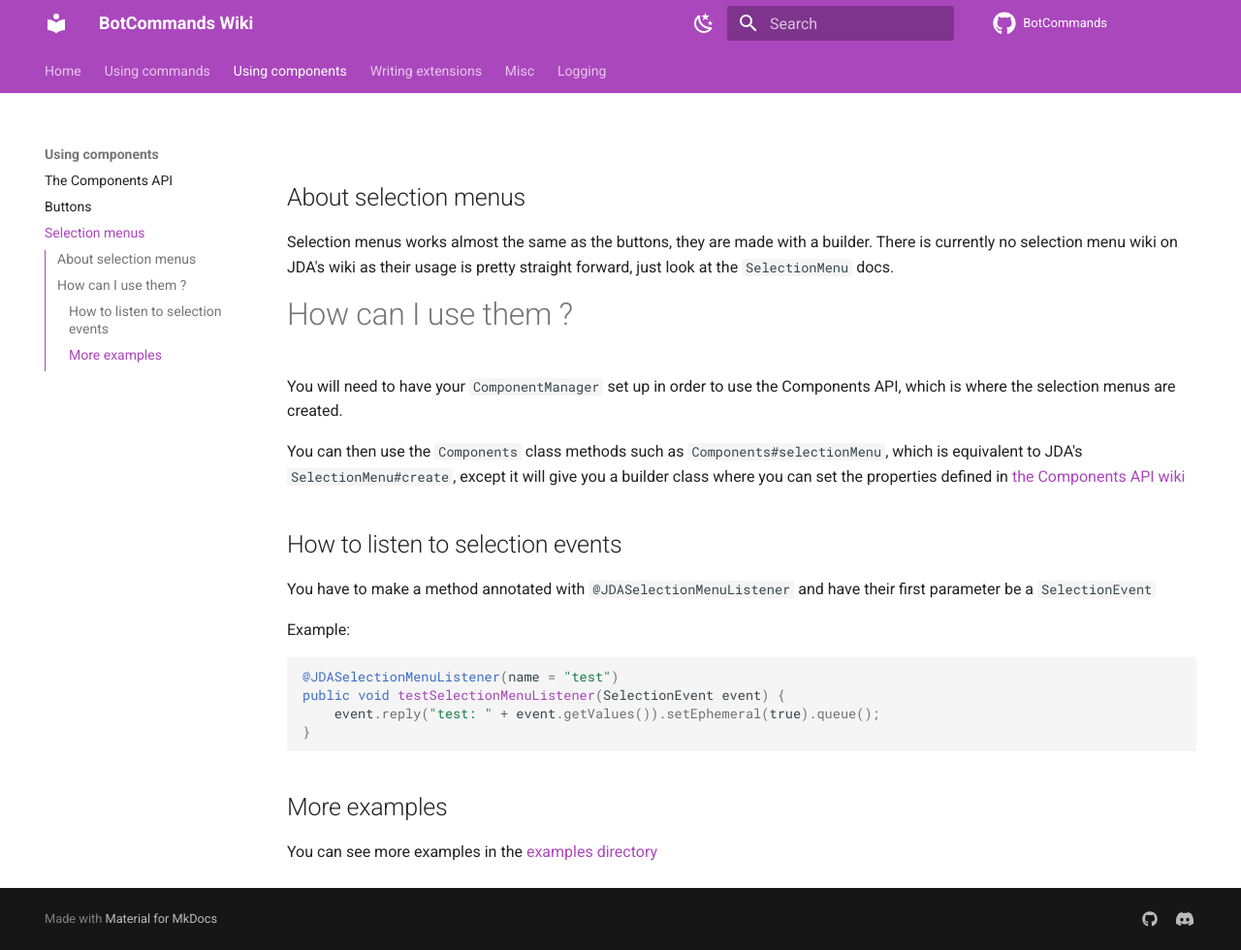
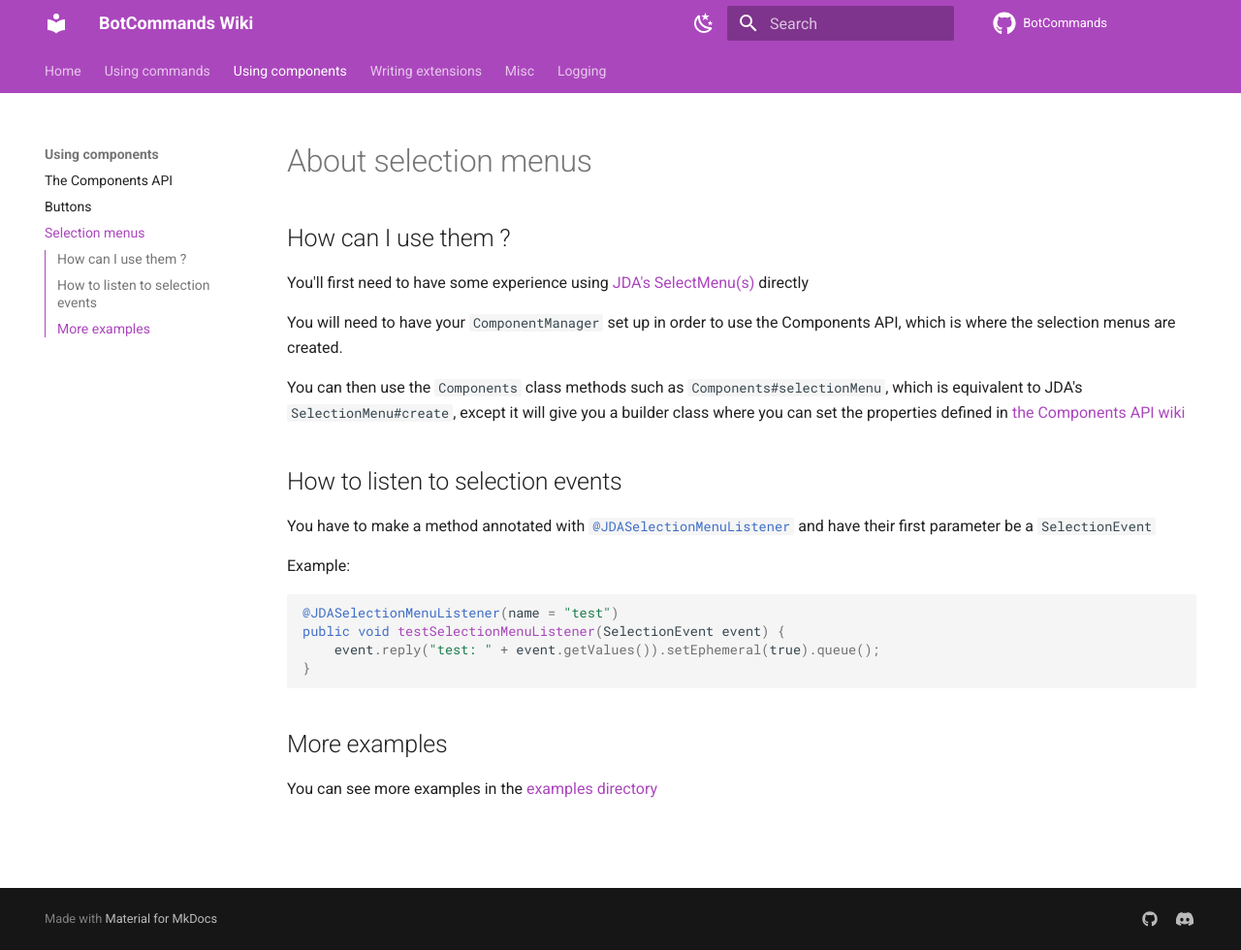
Before and after one commit to freya022/BotCommands-Wiki, an MkDocs documentation site: the page built from docs/using-components/Selection-menus.md, in a window 1280 px wide and 980 px high. Shown: the whole window at 97% size. Built offline with MkDocs 1.6.1 and Material for MkDocs 9.7.7, drawn with Linux system fonts in a browser that asks for light colours; comment, search, counter and statistics services are not loaded.

Commit message:
More fixes

````diff
--- a/docs/using-components/Selection-menus.md
+++ b/docs/using-components/Selection-menus.md
@@ -1,15 +1,14 @@
-## About selection menus
+# About selection menus
+## How can I use them ?
+You'll first need to have some experience using [JDA's SelectMenu(s)](https://jda.wiki/using-jda/interactions/#selection-menus-dropdowns) directly
 
-Selection menus works almost the same as the buttons, they are made with a builder. There is currently no selection menu wiki on JDA's wiki as their usage is pretty straight forward, just look at the `SelectionMenu` docs.
-
-# How can I use them ?
 You will need to have your `ComponentManager` set up in order to use the Components API, which is where the selection menus are created.
 
-You can then use the `Components` class methods such as `Components#selectionMenu`, which is equivalent to JDA's `SelectionMenu#create`, except it will give you a builder class where you can set the properties defined in [the Components API wiki](https://github.com/freya022/BotCommands/wiki/The-Components-API)
+You can then use the `Components` class methods such as `Components#selectionMenu`, which is equivalent to JDA's `SelectionMenu#create`, except it will give you a builder class where you can set the properties defined in [the Components API wiki](../The-Components-API)
 
 ## How to listen to selection events
 
-You have to make a method annotated with `@JDASelectionMenuListener` and have their first parameter be a `SelectionEvent`
+You have to make a method annotated with `#!java @JDASelectionMenuListener` and have their first parameter be a `SelectionEvent`
 
 Example:
 ```java
--- a/mkdocs.yml
+++ b/mkdocs.yml
@@ -41,6 +41,7 @@ markdown_extensions:
   - pymdownx.details
   - pymdownx.superfences
   - pymdownx.highlight
+  - pymdownx.inlinehilite
   - footnotes
   - def_list
   - pymdownx.tasklist:
````
Also changed, not shown: docs/using-commands/Inferred-option-names.md (+1 -1 lines), docs/using-commands/updating-application-commands/Slash-commands---Updating-option-choices.md (+2 -2 lines), docs/using-components/Buttons.md (+5 -8 lines), docs/using-components/The-Components-API.md (+3 -2 lines).
